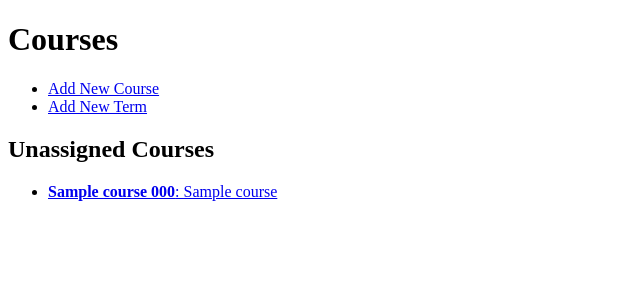
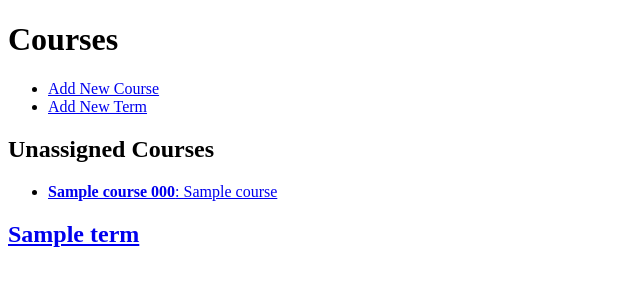
Before and after one commit to atleastzero/XYearPlan, a Flask app: page / in a window 1280 px wide. Shown: the top 300 px of the page, without its empty margins (0-640 px from the left). Run offline with Flask 2, Linux system fonts and the light colour scheme; a database or web service that is not in the repository returns one stand-in record (values such as "Sample title").

Commit message:
Added term show route and got terms displayed on index

```diff
--- a/app.py
+++ b/app.py
@@ -16,7 +16,7 @@ terms = db.terms
 @app.route("/")
 def courses_index():
     """Show all courses."""
-    return render_template('terms_index.html', courses = courses.find())
+    return render_template('terms_index.html', courses = courses.find(), terms = terms.find())
 
 @app.route("/terms/courses/new")
 def courses_new():
@@ -81,7 +81,13 @@ def terms_submit():
         'end_date': datetime.strptime(request.form.get("end_date"), '%Y-%m-%d')
     }
     term_id = terms.insert_one(term).inserted_id
-    return redirect(url_for('terms_index', term_id = term_id))
+    return redirect(url_for('terms_show', term_id = term_id))
+
+@app.route("/terms/<term_id>")
+def terms_show(term_id):
+    """Show a single term."""
+    term = terms.find_one({'_id': ObjectId(term_id)})
+    return render_template('terms_show.html', term = term)
 
 if __name__ == '__main__':
     app.run(debug=True, host='0.0.0.0', port=os.environ.get('PORT', 5000))
--- a/templates/terms_index.html
+++ b/templates/terms_index.html
@@ -16,4 +16,7 @@
     </li>
     {% endfor %}
 </ul>
-{% endblock %}
+
+{% for term in terms %}
+<h2><a href='/terms/{{ term._id }}'>{{term.name}}</a></h2>
+{% endfor %} {% endblock %}
--- a/templates/terms_show.html
+++ b/templates/terms_show.html
@@ -1,6 +1,6 @@
 <!-- templates/terms_show.html -->
 {% extends 'base.html' %} {% block content %}
-<a href="/">View all courses</a>
+<a href="/">View all terms</a>
 <h1>{{term.name}}</h1>
-<h2>{{term.start_date}} - {{term.end_date}}</h2>
+<h2>{{term.start_date.strftime("%b %d %Y")}} - {{term.end_date.strftime("%b %d %Y")}}</h2>
 {% endblock %}
```
